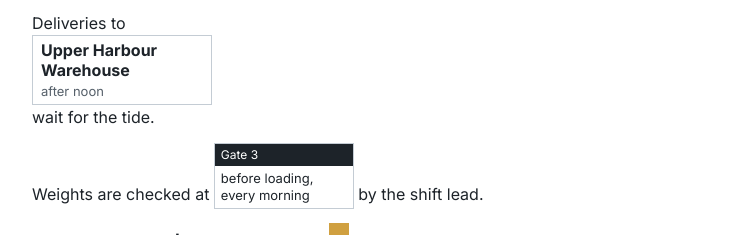
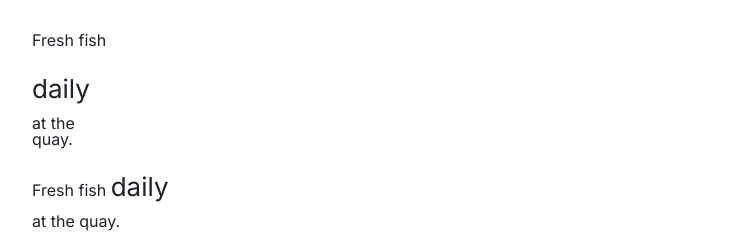
Before and after one commit to soma-ck/cadesa, a website: page fixtures/css/atoms.html in a window 1280 px wide. Shown: the part 526-761 px from the top of the page, without its empty margins (264-1011 px from the left). Drawn offline with Linux system fonts and the light colour scheme.

Commit message:
Open an inline box on the line before only when that line is full at its collapsed space
LayoutNG takes trailing whitespace, a box's own whitespace-only text
before an element in it included, onto a line that is full there.

```diff
--- a/fixtures/css/atoms.css
+++ b/fixtures/css/atoms.css
@@ -189,3 +189,17 @@ p {
   height: 36px;
   background: #d0a040;
 }
+
+.lead {
+  width: 76px;
+  line-height: 1;
+}
+
+.lead--wide {
+  width: 140px;
+}
+
+.lead__big {
+  font-size: 26px;
+  line-height: 2;
+}
--- a/fixtures/css/atoms.html
+++ b/fixtures/css/atoms.html
@@ -27,6 +27,9 @@
       <div class="tiles"><span class="tile">North depot<br />6 vans</span> <span class="tile tile--tall">South depot<br />4 vans<br />2 bikes</span> <span class="tile">Harbor</span></div>
       <header class="planner"><div class="planner__title"><p class="planner__eyebrow">Your plan</p><h3 class="planner__heading">A clear next step.</h3></div><span class="planner__time">60<small class="planner__unit">min / day</small></span></header>
       <p class="grown">Signals are <span class="grown__tt">raised<span class="grown__big">HIGH</span>up</span> or <span class="grown__tb">set<span class="grown__big">LOW</span></span> beside <span class="grown__mid">a<span class="grown__big">B</span>c</span> on the mast.</p>
+      <p class="lead">Fresh fish <span class="lead__big"> <span>daily</span></span> at the quay.</p>
+      <p class="lead lead--wide">Fresh fish <span class="lead__big"> <span>daily</span></span> at the quay.</p>
+      <p class="lead">Fresh fish <span class="lead__big"> daily</span> at the quay.</p>
       <p class="narrow">Deliveries to <span class="stop"><b class="stop__name">Upper Harbour Warehouse</b><br /><span class="stop__time">after noon</span></span> wait for the tide.</p>
       <p class="boxed">Weights are checked at <span class="scale"><span class="scale__head">Gate 3</span><span class="scale__body">before loading, every morning</span></span> by the shift lead.</p>
       <p class="grown">Signals are <span class="grown__mid">shown <span class="grown__big">large</span> here</span> and <span class="grown__mid">a <span class="grown__icon"></span> lamp</span> on the mast.</p>
--- a/src/engine/text.ts
+++ b/src/engine/text.ts
@@ -693,7 +693,11 @@ export function layoutText(
       let below = opts.strut!.below;
       const pending: typeof spans = [];
       for (const sp of spans) {
-        const on = sp.from === sp.to ? sp.from >= a && (sp.from < b || (b === all.length && sp.from === b)) : (sp.lead ? sp.from - 1 : sp.from) < b && sp.to > a;
+        // A box whose own leading whitespace collapsed opens at the end of this line when the line is
+        // full there: the kept space before it doesn't fit, so LayoutNG takes the trailing whitespace
+        // (that collapsed space, and the box's start) onto this line.
+        const leads = sp.lead && sp.from === b && l.width + measure(" ", sp.from - 1) + ls > maxWidth + 1e-6;
+        const on = sp.from === sp.to ? sp.from >= a && (sp.from < b || (b === all.length && sp.from === b)) : (leads ? sp.from - 1 : sp.from) < b && sp.to > a;
         if (!on) continue;
         if (sp.align) pending.push(sp);
         else {
```
Also changed, not shown: src/fixture.ts (+6 -5 lines).
